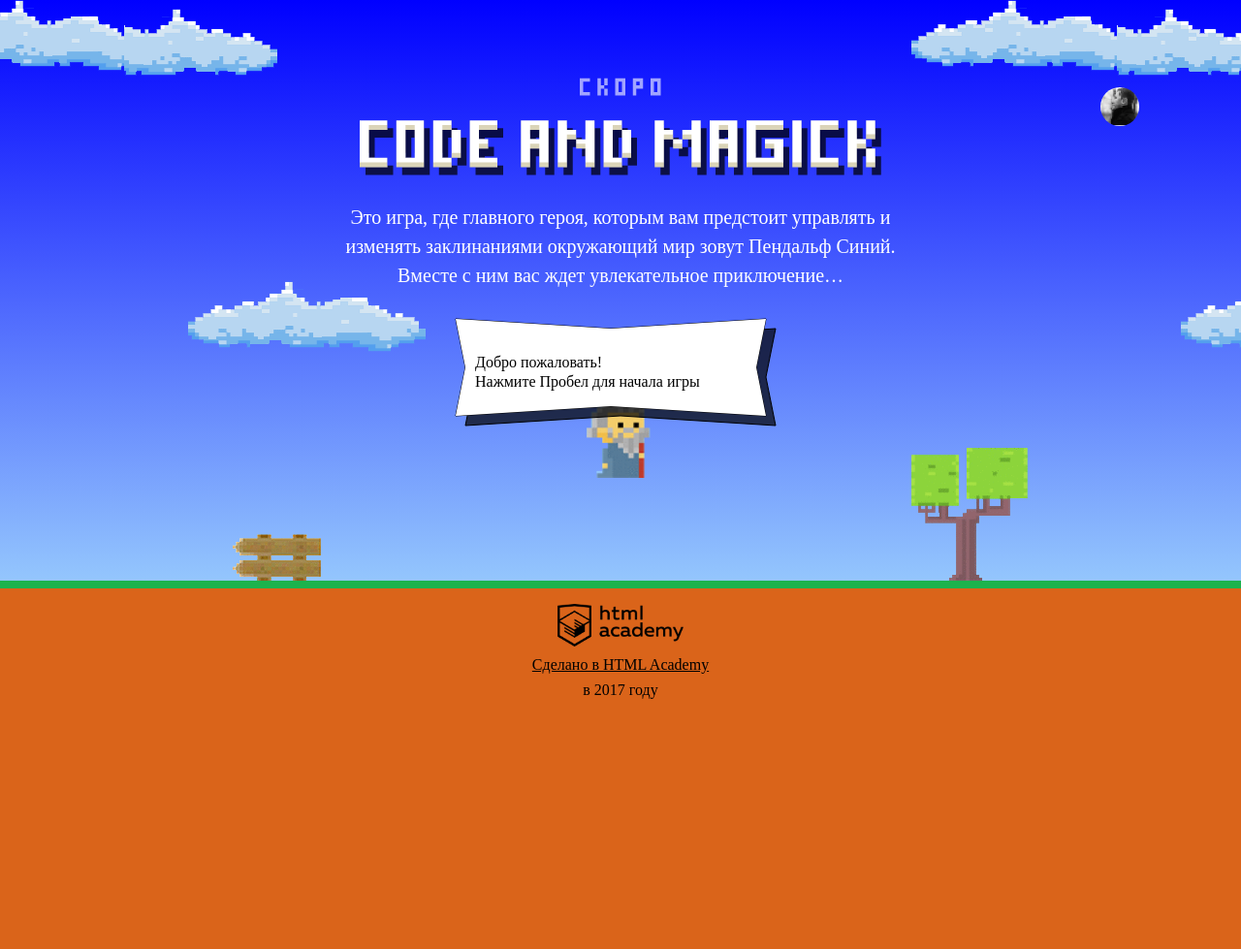
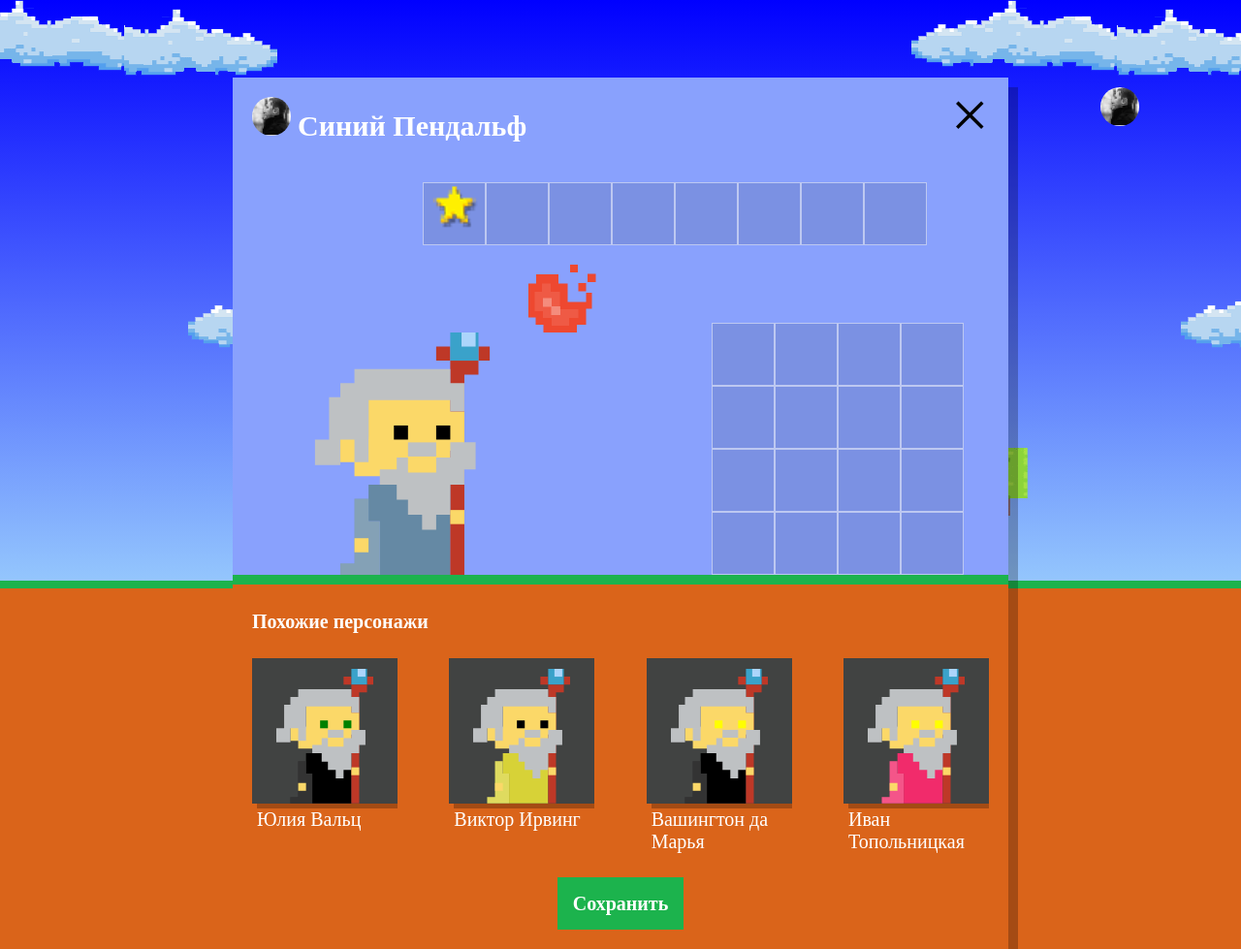
Before and after one commit to RylkovAlex/859429-code-and-magick-17, a website: page index.html in a window 1280 px wide. Shown: the whole page at 97% size. Before the commit the page ends 800 px from the top, so only its background shows below. Drawn offline with Linux system fonts and the light colour scheme; a web font is replaced by a local one.

Commit message:
Добавил похожих персонажей

```diff
--- a/index.html
+++ b/index.html
@@ -201,6 +201,7 @@
   </script>
   <script src="js/stat.js"></script>
   <script src="js/game.js"></script>
+  <script src="js/setup.js"></script>
 
 </body>
 
--- /dev/null
+++ b/js/setup.js
@@ -0,0 +1,89 @@
+'use strict';
+
+// Возвращает случайное целое число между min (включительно) и max (не включая max)
+function getRandomInt(min, max) {
+  return Math.floor(Math.random() * (max - min)) + min;
+}
+
+// Создаёт массив из объектов со свойствами персонажей
+function createWizards(names, lastNames, coatColors, eyesColors, number) {
+  var wizards = [];
+  for (var i = 0; i < number; i++) {
+    var wizard = {};
+    wizard.name = names[getRandomInt(0, names.length)] + ' ' + lastNames[getRandomInt(0, lastNames.length)];
+    wizard.coatColor = coatColors[getRandomInt(0, coatColors.length)];
+    wizard.eyesColor = eyesColors[getRandomInt(0, eyesColors.length)];
+    wizards.push(wizard);
+  }
+  return (wizards);
+}
+
+var names = [
+  'Иван',
+  'Хуан Себастьян',
+  'Мария',
+  'Кристоф',
+  'Виктор',
+  'Юлия',
+  'Люпита',
+  'Вашингтон'
+];
+
+var lastNames = [
+  'да Марья',
+  'Верон',
+  'Мирабелла',
+  'Вальц',
+  'Онопко',
+  'Топольницкая',
+  'Нионго',
+  'Ирвинг'
+];
+
+var coatColors = [
+  'rgb(101, 137, 164)',
+  'rgb(241, 43, 107)',
+  'rgb(146, 100, 161)',
+  'rgb(56, 159, 117)',
+  'rgb(215, 210, 55)',
+  'rgb(0, 0, 0)'
+];
+
+var eyesColors = [
+  'black',
+  'red',
+  'blue',
+  'yellow',
+  'green'
+];
+
+// создаём массив с магами
+var wizards = createWizards(names, lastNames, coatColors, eyesColors, 4);
+// показываем блок setup
+var setupBlock = document.querySelector('.setup');
+setupBlock.classList.remove('hidden');
+// блок для вставки похожих магов
+var similarListElement = setupBlock.querySelector('.setup-similar-list');
+// шаблон с магом
+var similarWizardTemplate = document.querySelector('#similar-wizard-template')
+    .content
+    .querySelector('.setup-similar-item');
+// ф-ия для создания мага из шаблона по свойствам
+function renderWizard(wizard) {
+  var wizardElement = similarWizardTemplate.cloneNode(true);
+
+  wizardElement.querySelector('.setup-similar-label').textContent = wizard.name;
+  wizardElement.querySelector('.wizard-coat').style.fill = wizard.coatColor;
+  wizardElement.querySelector('.wizard-eyes').style.fill = wizard.eyesColor;
+
+  return wizardElement;
+}
+// фрагмент в который вставляются маги
+var fragment = document.createDocumentFragment();
+for (var i = 0; i < wizards.length; i++) {
+  fragment.appendChild(renderWizard(wizards[i]));
+}
+// вставка фрагмента в DOM
+similarListElement.appendChild(fragment);
+// показываем блок setup-similar
+document.querySelector('.setup-similar').classList.remove('hidden');
```
